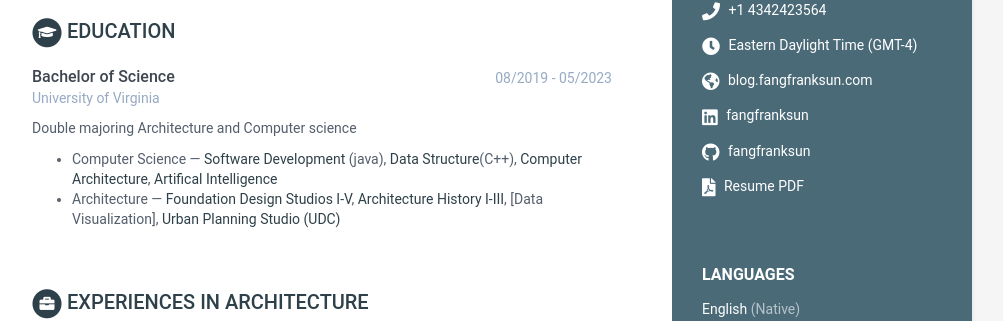
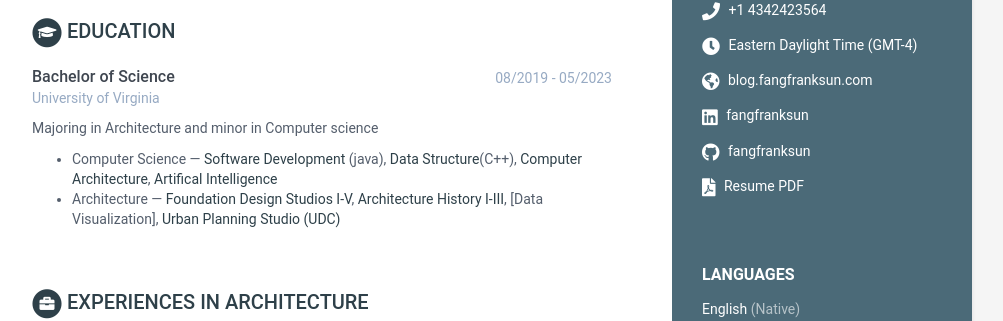
Before and after one commit to FangFrankSun/My_Resume, a Jekyll site: the page built from index.html, in a window 1280 px wide and 900 px high. Shown: the part 333-654 px from the top of the window, without its empty margins (168-1171 px from the left). Built offline with Jekyll 4.4.1, drawn with Linux system fonts in a browser that asks for light colours.

Commit message:
Update data.yml

```diff
--- a/_data/data.yml
+++ b/_data/data.yml
@@ -77,7 +77,7 @@ education:
         university: University of Virginia
         time: 08/2019 - 05/2023
         details: |
-          Double majoring Architecture and Computer science
+          Majoring in Architecture and minor in Computer science
             - Computer Science — [Software Development](https://www.cs.virginia.edu/~sherriff/cs2110/syllabus.php) (java), [Data Structure](https://www.cs.virginia.edu/~asb/cs2150.php)(C++), [Computer Architecture](https://www.cs.virginia.edu/~cr4bd/3330/F2021/), [Artifical Intelligence](https://www.haifeng-xu.com/cs4710sp20/index.htm)
             - Architecture — [Foundation Design Studios I-V](https://www.arch.virginia.edu/programs/architecture/undergraduate), [Architecture History I-III](https://www.arch.virginia.edu/programs/architectural-history/undergraduate), [Data Visualization], [Urban Planning Studio (UDC)](https://www.arch.virginia.edu/programs/urban-design)
 
```
